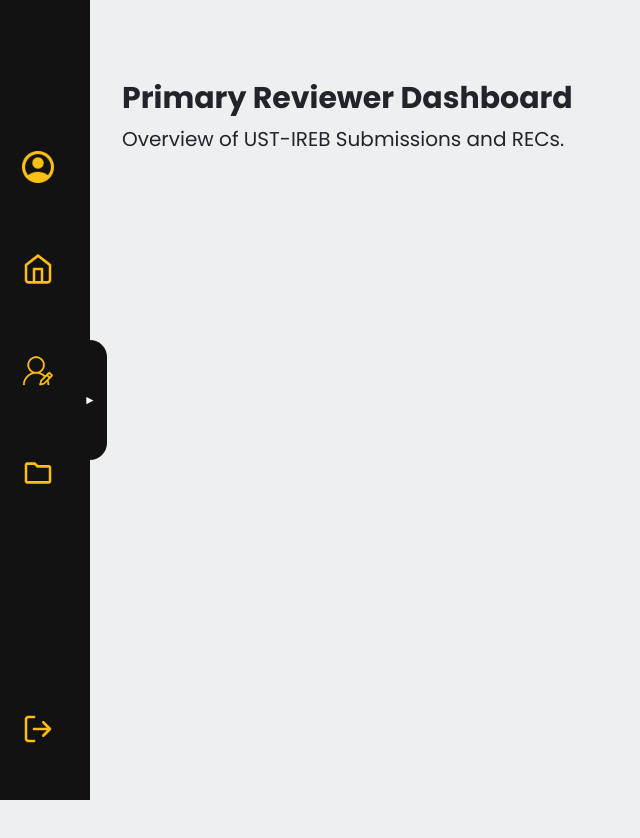
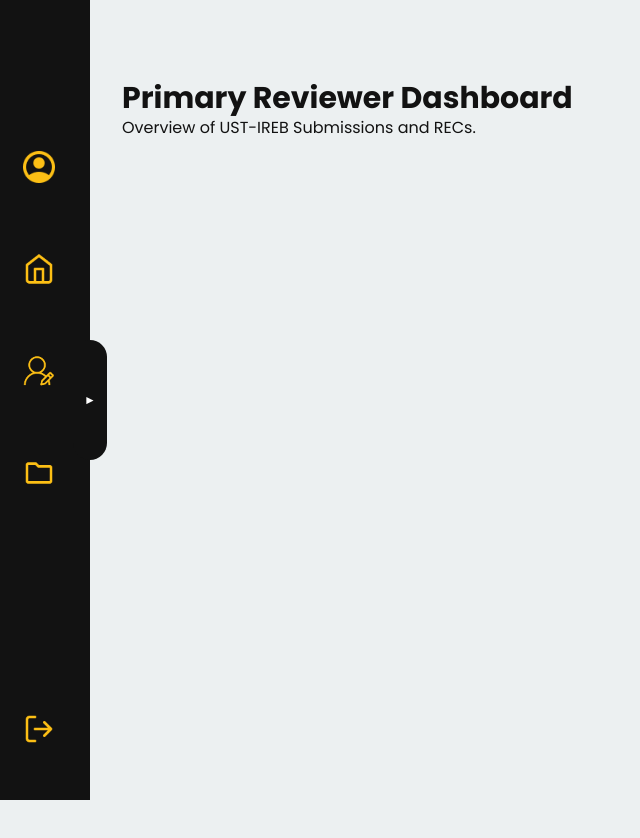
Before and after one commit to llasus-ronnie/UST-IREB, a Next.js app: page /prdashboard in a window 1280 px wide. Shown: the top 838 px of the page, without its empty margins (0-640 px from the left). Built offline with nearby package versions, Linux system fonts and the light colour scheme.

Commit message:
added nav dropdown button

```diff
--- a/src/app/components/irebnav/IrebNav.jsx
+++ b/src/app/components/irebnav/IrebNav.jsx
@@ -7,9 +7,14 @@
 
 const IrebNav = () => {
   const [isOpen, setIsOpen] = useState(false);
+  const [isDropdownOpen, setIsDropdownOpen] = useState(false);
 
   const toggleNav = () => {
     setIsOpen(!isOpen);
+  };
+
+  const toggleDropdown = () => {
+    setIsDropdownOpen(!isDropdownOpen);
   };
 
   return (
@@ -47,18 +52,44 @@
             </Link>
           </li>
 
-          <li>
-            <Link href="/manageaccounts" passHref>
-              <div>
+          {/* Manage Accounts */}
+          <li className="dropdown">
+            <div className="dropdown-div">
               <Image
                 src="/images/adminnav/adminnav-manageaccounts.png"
                 alt="Manage Accounts"
                 width={32}
                 height={32}
               />
-                {isOpen && <span>Manage Accounts</span>}
+              {isOpen && (
+                <>
+                  <span>Manage Accounts</span>
+                  <span onClick={toggleDropdown} className="dropdown-toggle">
+                    {/* Dropdown toggle icon or text */}
+                  </span>
+                </>
+              )}
             </div>
+
+            {/* Dropdown Menu */}
+            {isDropdownOpen && isOpen && (
+              <ul className="adminnav-dropdown">
+                <li>
+                  <Link href="/manageaccounts/create" passHref legacyBehavior>
+                    <a>
+                      <span>REC Accounts</span>
+                    </a>
                   </Link>
+                </li>
+                <li>
+                  <Link href="/manageaccounts/view" passHref legacyBehavior>
+                    <a>
+                      <span>External Accounts</span>
+                    </a>
+                  </Link>
+                </li>
+              </ul>
+            )}
           </li>
 
           <li>
@@ -74,7 +105,6 @@
               </div>
             </Link>
           </li>
-
         </ul>
       </div>
 
--- a/src/app/prdashboard/page.jsx
+++ b/src/app/prdashboard/page.jsx
@@ -9,12 +9,14 @@
     <div className="page-container">
       <IrebNav />
       <div className="pr-dashboard">
+        <div className="main-content">
 
-        <div className="pr-header">
-          <h1>Primary Reviewer Dashboard</h1>
-          <p>Overview of UST-IREB Submissions and RECs.</p>
+          <div className="pr-header">
+            <h1>Primary Reviewer Dashboard</h1>
+            <p>Overview of UST-IREB Submissions and RECs.</p>
+          </div>
+
         </div>
-
       </div>
     </div>
   );
--- a/src/app/styles/adminnav/adminnav.css
+++ b/src/app/styles/adminnav/adminnav.css
@@ -17,14 +17,14 @@
     left: 0;
     height: 100vh;
     background-color: var(--primary-color);
-    width: 90px;
+    width: 5.625rem;
     transition: transform 0.3s ease, width 0.3s ease;
     z-index: 1000;
 }
 
 .adminnav.open {
     transform: translateX(0);
-    width: 280px;
+    width: 18.75rem;
 }
 
 /* Admin Content and Logout */
@@ -32,7 +32,8 @@
 .adminnav-logout {
     display: flex;
     flex-direction: column;
-    padding-left: 8%;
+    padding-left: 0.5rem;
+    padding-right: 0.5rem;
 }
 
 .adminnav-content {
@@ -54,7 +55,9 @@
 
 .adminnav-content div img,
 .adminnav-logout div img {
-    margin-right: 15px;
+    margin-right: 0.9375rem;
+    width: 2rem;
+    height: 2rem;
 }
 
 /* List and Links */
@@ -65,44 +68,99 @@
 }
 
 .adminnav ul li {
-    margin: 40px 0;
+    margin: 2.5rem 0;
 }
 
 .adminnav ul li a {
-    color: var(--tertiary-color);
+    color: var(--quaternary-color);
     text-decoration: none;
-    padding: 15px;
+    padding: 0.9375rem;
+    display: flex;
+    align-items: center;
+    font-family: var(--poppins);
+    font-size: 1rem;
+    transition: color 0.1s ease, background-color 0.1s ease;
 }
 
-.adminnav ul li a:active span,
-.adminnav ul li a:hover span {
+.adminnav ul li a:hover {
     color: var(--tertiary-color);
+    background-color: rgba(0, 0, 0, 0.1);
 }
 
 .adminnav ul li a span {
-    font-family: var(--poppins);
-    color: var(--quaternary-color);
-    margin-left: 2px;
+    margin-left: 0.625rem;
     white-space: nowrap;
     overflow: hidden;
+    transition: color 0.3s ease;
 }
 
-.adminnav ul li a img {
-    width: 32px;
-    height: 32px;
+/* Dropdown */
+.dropdown-div {
+    display: flex;
+    align-items: center;
+    padding: 0.9375rem;
+    background-color: var(--primary-color);
+    cursor: pointer;
+    font-family: var(--poppins);
+    font-size: 1rem;
+    color: var(--quaternary-color);
+}
+
+.dropdown-div span {
+    margin-left: 0.5625rem;
+}
+.adminnav-dropdown {
+    list-style: none;
+    padding: 0;
+    margin: 0;
+    background-color: var(--primary-color);
+}
+
+.adminnav-dropdown li {
+    margin: 0.3125rem 0 !important;
+    padding: 0 !important;
+}
+
+.adminnav-dropdown li a {
+    display: flex;
+    align-items: center;
+    color: var(--quaternary-color);
+    font-family: var(--poppins);
+    font-size: 1rem;
+    text-decoration: none;
+    padding: 0.625rem 0.3125rem 0.3125rem 3.75rem !important;
+    transition: color 0.1s ease, background-color 0.1s ease;
+}
+
+.adminnav-dropdown li a:hover {
+    color: var(--tertiary-color);
+    background-color: rgba(0, 0, 0, 0.1);
+}
+
+.adminnav-dropdown li a span {
+    margin-left: 0.625rem;
+    white-space: nowrap;
+    overflow: hidden;
+    transition: color 0.3s ease;
+}
+
+/* Dropdown Toggle */
+.dropdown-toggle {
+    cursor: pointer;
+    margin-left: 0.9375rem;
 }
 
 /* Nav Toggle */
 .adminnav-toggle {
     position: absolute;
     top: 50%;
-    right: -17px;
+    right: -1.0625rem;
     transform: translateY(-50%);
     background-color: var(--primary-color);
     color: #fff;
-    width: 34px;
-    height: 120px;
-    border-radius: 25px;
+    width: 2.125rem;
+    height: 7.5rem;
+    border-radius: 20px;
     display: flex;
     justify-content: center;
     align-items: center;
@@ -111,7 +169,7 @@
 }
 
 .adminnav-toggle span {
-    font-size: 12px;
+    font-size: 0.75rem;
     line-height: 1;
 }
 
--- a/src/app/styles/prdashboard/PrDashboard.css
+++ b/src/app/styles/prdashboard/PrDashboard.css
@@ -1,41 +1,58 @@
+@import url('https://fonts.googleapis.com/css2?family=Poppins:ital,wght@0,100;0,200;0,300;0,400;0,500;0,600;0,700;0,800;0,900;1,100;1,200;1,300;1,400;1,500;1,600;1,700;1,800;1,900&display=swap');
+
 :root {
     --primary-color: #121212;
     --secondary-color: #ecf0f1;
     --tertiary-color: #fcbf15;
     --quaternary-color: #ffffff;
     --poppins: "Poppins", sans-serif;
-    --title-size: 32px;
-    --heading-1-size: 24px;
-    --paragraph-size: 13.6px;
-}
-/* For Side Nav*/
-.adminnav.open ~ .pr-dashboard {
-    margin-left: 280px;
+    --title-size: 1.875rem;
+    --heading-1-size: 1.5rem;
+    --paragraph-size: 1rem;
 }
 
-/* Main Content */
+/* General Page Container */
+.page-container {
+    display: flex;
+    height: 100vh;
+}
+
+/* Side Nav */
+.adminnav.open ~ .pr-dashboard {
+    margin-left: 18.75rem;
+}
+
+/* PR Dashboard */
 .pr-dashboard {
+    flex-grow: 1;
+    transition: margin-left 0.3s ease;
     background-color: var(--secondary-color);
-    flex: 1;
-    transition: margin-left 0.3s ease;
     height: 100vh;
-    margin: 2rem;
+    margin-left: 5.625rem;
+}
+
+/* Main Content Div for PR Dashboard */
+.main-content {
+    font-family: var(--poppins);
+    color: var(--primary-color);
+    max-width: 81.25rem;
+    height: 100%;
+    margin: 2rem auto;
+    padding: 2rem;
+    box-sizing: border-box;
 }
 
 .pr-header {
-    margin-top: 5rem;
-    margin-left: 90px;
+    margin-top: 1rem;
 }
 
-.pr-dashboard h1 {
-    font-family: var(--poppins);
-    font-size: 30px;
+.pr-header h1 {
+    color: var(--primary-color);
+    font-size: var(--title-size);
     font-weight: bold;
-    display: flex;
 }
 
-.pr-dashboard p {
-    font-family: var(--poppins);
-    font-size: 20px;
-    margin-top: 0.5rem;
+.pr-header p {
+    font-size: var(--paragraph-size);
+    color: var(--primary-color);
 }
```
Lines whose indentation alone changed are shown as unchanged.
